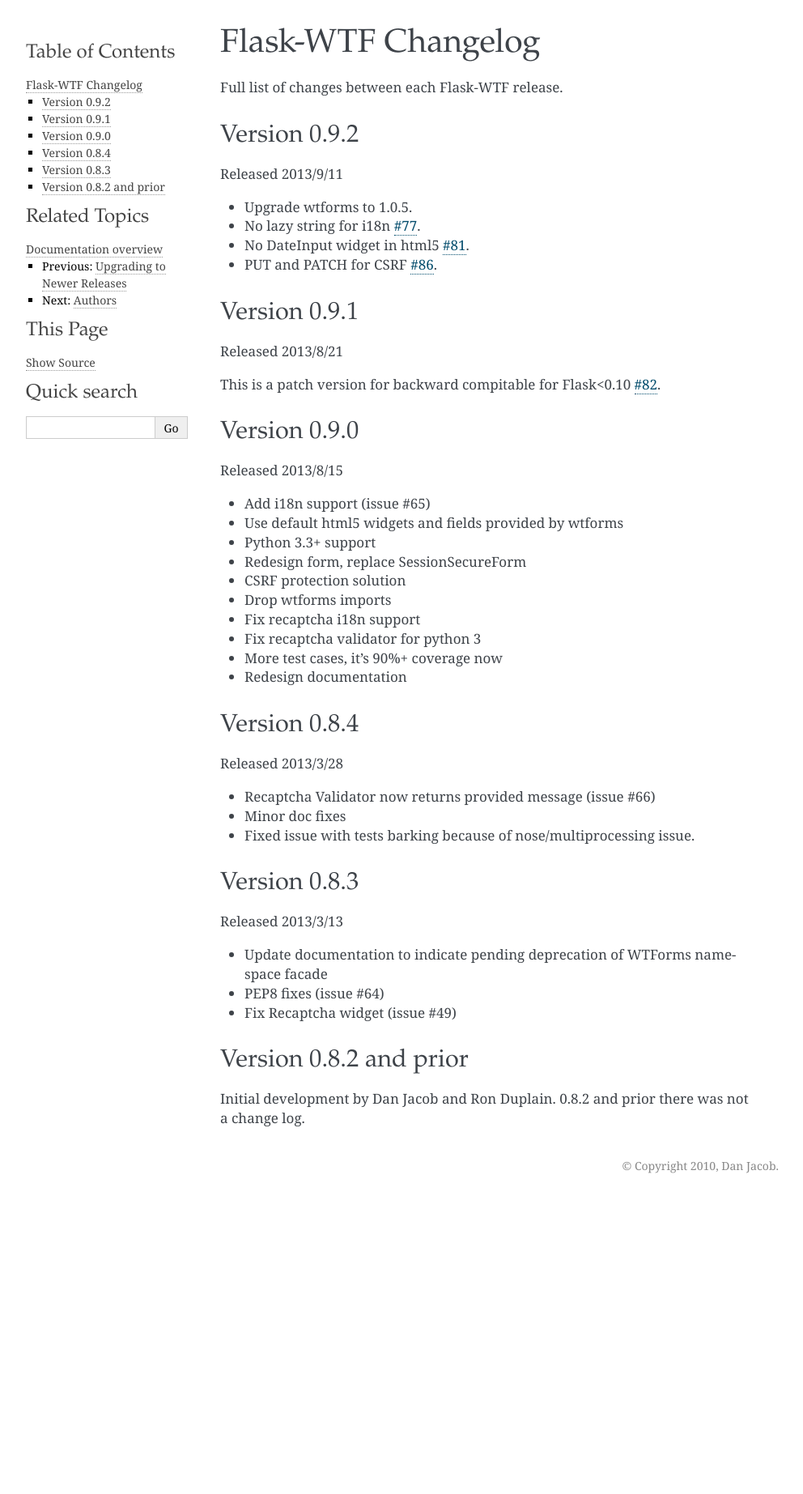
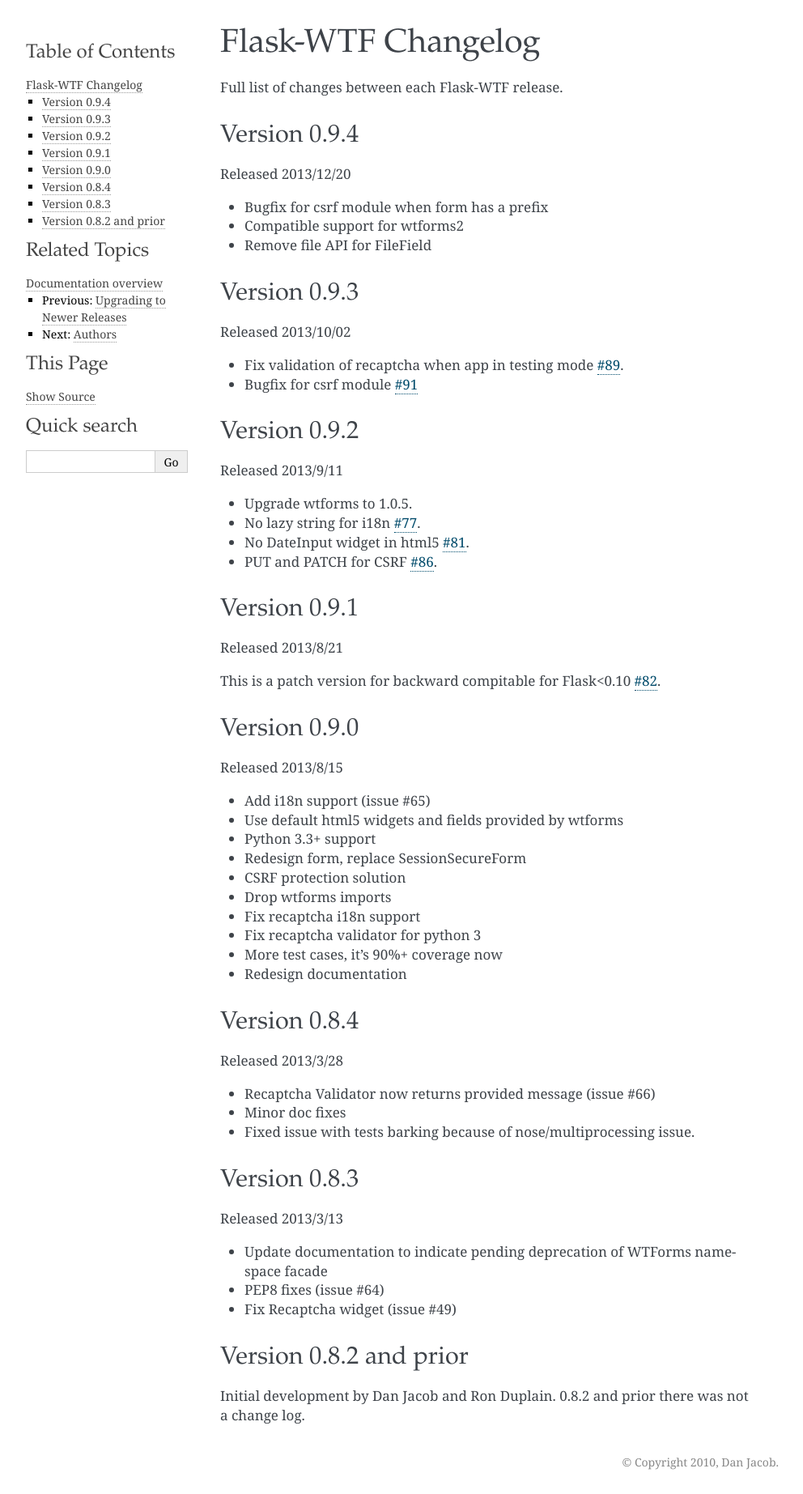
Before and after one commit to greatuber/flask-wtf, a Sphinx documentation site: the page built from docs/changelog.rst, in a window 1280 px wide. Shown: the whole page at 81% size, without its empty margins (148-1140 px from the left). Built offline with Sphinx 7.4.7, drawn with Linux system fonts in a browser that asks for light colours; before the commit the page ends 1479 px from its top, so only the background shows below that.

Commit message:
Version bump 0.9.4

```diff
--- a/docs/changelog.rst
+++ b/docs/changelog.rst
@@ -2,6 +2,28 @@ Flask-WTF Changelog
 ===================
 
 Full list of changes between each Flask-WTF release.
+
+Version 0.9.4
+-------------
+
+Released 2013/12/20
+
+- Bugfix for csrf module when form has a prefix
+- Compatible support for wtforms2
+- Remove file API for FileField
+
+
+Version 0.9.3
+-------------
+
+Released 2013/10/02
+
+- Fix validation of recaptcha when app in testing mode `#89`_.
+- Bugfix for csrf module `#91`_
+
+.. _`#89`: https://github.com/lepture/flask-wtf/issues/89
+.. _`#91`: https://github.com/lepture/flask-wtf/issues/91
+
 
 Version 0.9.2
 -------------
--- a/flask_wtf/__init__.py
+++ b/flask_wtf/__init__.py
@@ -6,6 +6,7 @@
     Flask-WTF extension
 
     :copyright: (c) 2010 by Dan Jacob.
+    :copyright: (c) 2013 by Hsiaoming Yang.
     :license: BSD, see LICENSE for more details.
 """
 # flake8: noqa
@@ -15,4 +16,4 @@ from .form import Form
 from .csrf import CsrfProtect
 from .recaptcha import *
 
-__version__ = '0.9.3'
+__version__ = '0.9.4'
```
